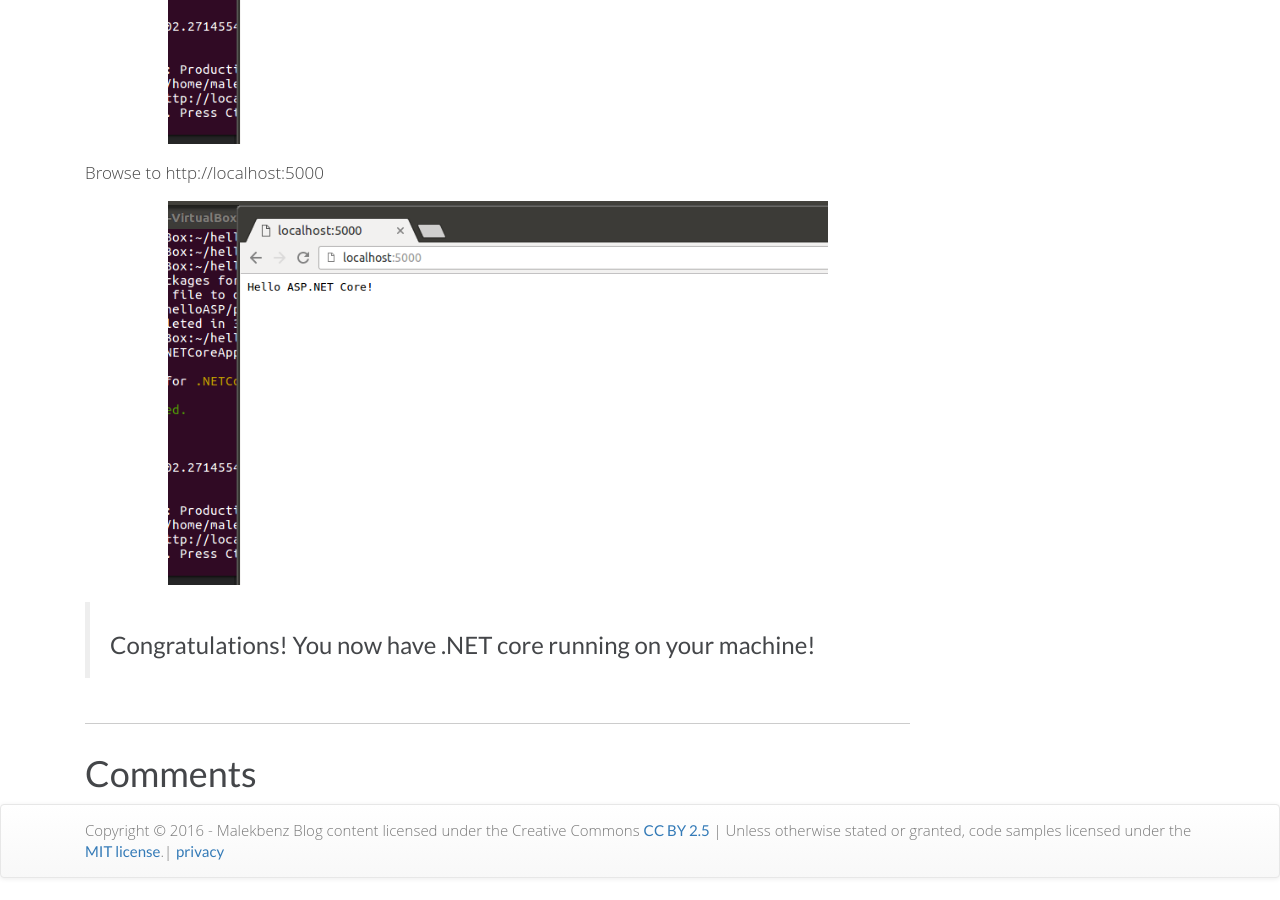
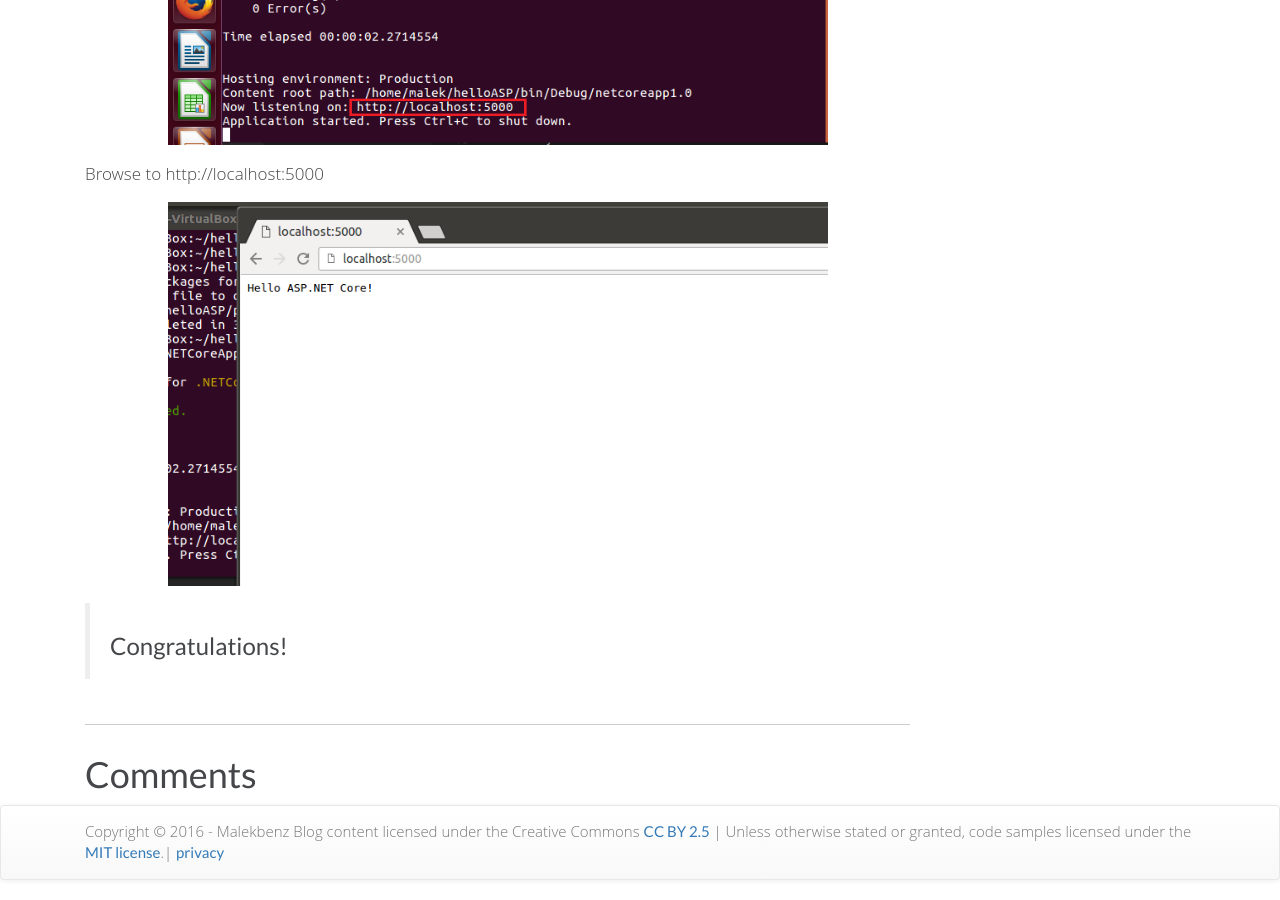
Before and after one commit to malekbenz/malekbenz, a Jekyll site: the page built from _posts/2016-08-05-First-web-application-dotnet-core-linux.md, in a window 1280 px wide and 900 px high, scrolled down 4216 px. Built offline with Jekyll 4.4.1, drawn with Linux system fonts in a browser that asks for light colours; nearby versions of some CDN libraries; comment, search, counter and statistics services are not loaded.

Commit message:
dotnetrun.png

````diff
--- a/_posts/2016-08-05-First-web-application-dotnet-core-linux.md
+++ b/_posts/2016-08-05-First-web-application-dotnet-core-linux.md
@@ -122,12 +122,12 @@ namespace aspnetcoreapp
 $ dotnet run
 ```
 
-![CMD](/images/dotnet/browseaspnet.png){:class="img-responsive" :max-width="80%"}
+![CMD](/images/dotnet/dotnetrun.png){:class="img-responsive" :max-width="80%"}
 
 Browse to http://localhost:5000
 
 ![CMD](/images/dotnet/browseaspnet.png){:class="img-responsive" :max-width="80%"}
 
 >
-> ### Congratulations! You now have .NET core running on your machine!
+> ### Congratulations!
 >
````
Also changed, not shown: images/dotnet/dotnetrun.png.
